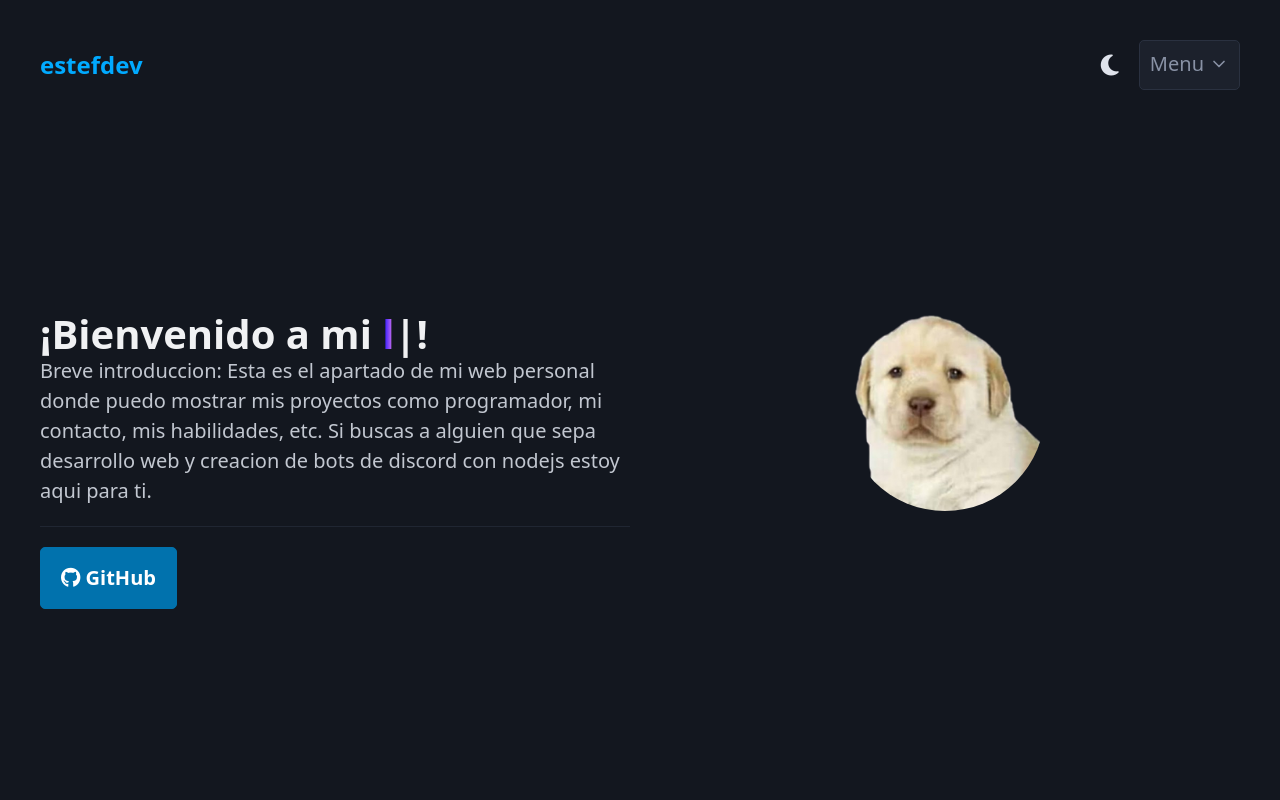
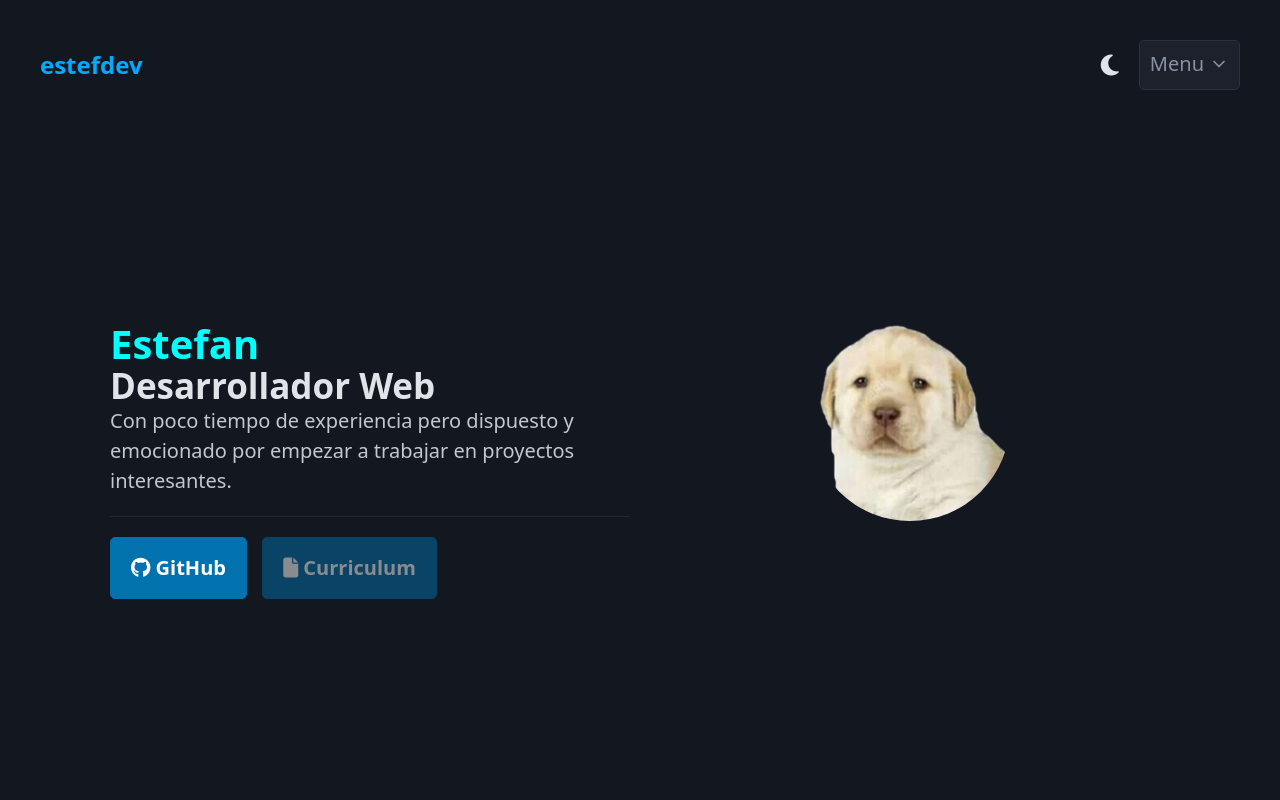
Before and after one commit to EstefSpace/website, a website: page portafolio.html in a window 1280 px wide. Shown: the top 800 px of the page. Drawn offline with nearby package versions, Linux system fonts and the light colour scheme.

Commit message:
pequeño cambio en portafolio

```diff
--- a/assets/javascript/typed-portafolio.js
+++ /dev/null
@@ -1,8 +0,0 @@
-
-      //portafolio
-
-      new Typed('#typed-portafolio', {
-        strings: ['portafolio digital', 'rincon digital', 'lugar seguro'],
-        typeSpeed: 80,
-        loop: true,
-      });
--- a/portafolio.html
+++ b/portafolio.html
@@ -32,7 +32,7 @@
     <meta property="og:url" content="https://estefdev.xyz/portafolio" />
     <meta property="og:title" content="Estef - Portafolio" />
     <meta property="og:description" content="Mi portafolio como programador, aqui puedes ver mis proyectos, mis habilidades y tienes la oportunidad de contactarme." />
-    <meta property="og:image" content="https://cdn.discordapp.com/attachments/1255416254609756211/1307914035655606378/image.png?ex=673c095d&is=673ab7dd&hm=b74ea713485bc82a7621c02dac1e99d02104c7c25b8fe5b26b6565caa6b2f48e&" />
+    <meta property="og:image" content="https://cdn.discordapp.com/attachments/1255416254609756211/1314433971752275968/image.png?ex=6753c187&is=67527007&hm=22e76ec0ae72359eee3f9d7b51bf10d70aa8f1a4850b9f23d696f984bbb411f8&" />
 
     <!-- Twitter -->
     <meta property="twitter:card" content="summary_large_image" />
@@ -86,24 +86,12 @@
           <div class="grid">
             <div>
               <hgroup>
-                <h1>
-                  ¡Bienvenido a mi
-                  <span
-                    id="typed-portafolio"
-                    style="
-                      background: linear-gradient(to right, blue, violet);
-                      -webkit-background-clip: text;
-                      -webkit-text-fill-color: transparent;
-                    "
-                  ></span
-                  >!
+                <h1 style="color: cyan;">
+                  Estefan
                 </h1>
+                <h2>Desarrollador Web</h2>
                 <p>
-                  Breve introduccion: Esta es el apartado de mi web personal
-                  donde puedo mostrar mis proyectos como programador, mi
-                  contacto, mis habilidades, etc. Si buscas a alguien que sepa
-                  desarrollo web y creacion de bots de discord con nodejs estoy
-                  aqui para ti.
+                  Con poco tiempo de experiencia pero dispuesto y emocionado por empezar a trabajar en proyectos interesantes.
                 </p>
                 <hr />
                 <a
@@ -116,6 +104,11 @@
                   rel="noopener noreferrer"
                   ><i class="fa-brands fa-github"></i> <b>GitHub</b></a
                 >
+                <a
+                href="#"
+                role="button"
+                style="color: white; margin-left: 10px;"
+                disabled><i class="fa-solid fa-file"></i> <b>Curriculum</b></a>
               </hgroup>
             </div>
             <div style="display: flex; justify-content: center;">
@@ -343,8 +336,7 @@
       <b>Hecho con ❤ por estef.dev</b>
     </footer>
 
-    <script src="https://unpkg.com/typed.js@2.1.0/dist/typed.umd.js"></script>
-    <script src="assets/javascript/typed-portafolio.js"></script>
+
     <script src="assets/javascript/changeTheme.js"></script>
   </body>
 </html>
```
